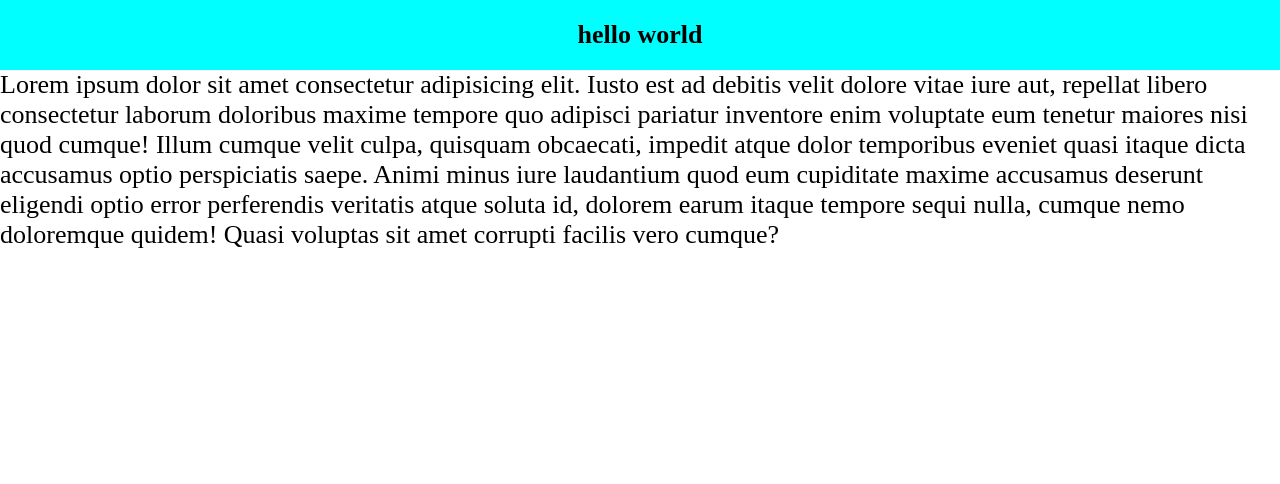
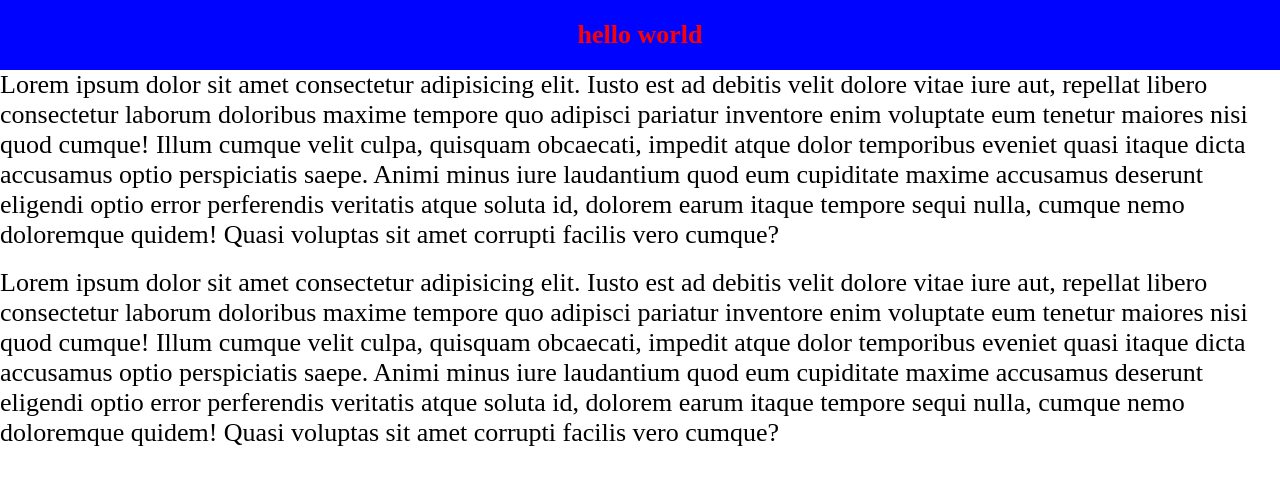
Before and after one commit to usamakhanzada319/testing-git, a plain HTML site: page index.html in a window 1280 px wide. Drawn offline with Linux system fonts and the light colour scheme.

Commit message:
add new pera

```diff
--- a/index.html
+++ b/index.html
@@ -19,6 +19,16 @@
         maxime accusamus deserunt eligendi optio error perferendis veritatis atque soluta id, dolorem earum itaque
         tempore sequi nulla, cumque nemo doloremque quidem! Quasi voluptas sit amet corrupti facilis vero cumque?
     </p>
+
+    <br>
+    <p>
+        Lorem ipsum dolor sit amet consectetur adipisicing elit. Iusto est ad debitis velit dolore vitae iure aut,
+        repellat libero consectetur laborum doloribus maxime tempore quo adipisci pariatur inventore enim voluptate eum
+        tenetur maiores nisi quod cumque! Illum cumque velit culpa, quisquam obcaecati, impedit atque dolor temporibus
+        eveniet quasi itaque dicta accusamus optio perspiciatis saepe. Animi minus iure laudantium quod eum cupiditate
+        maxime accusamus deserunt eligendi optio error perferendis veritatis atque soluta id, dolorem earum itaque
+        tempore sequi nulla, cumque nemo doloremque quidem! Quasi voluptas sit amet corrupti facilis vero cumque?
+    </p>
 </body>
 
 </html>
--- a/style.css
+++ b/style.css
@@ -9,8 +9,8 @@ h2{
     padding: 20px;
     text-align: center;
     font-size: 26px;
-    color: #000;
-    background: aqua;
+    color: #ff0000;
+    background: rgb(0, 4, 255);
 }
 p{
     font-size: 26px;
```
